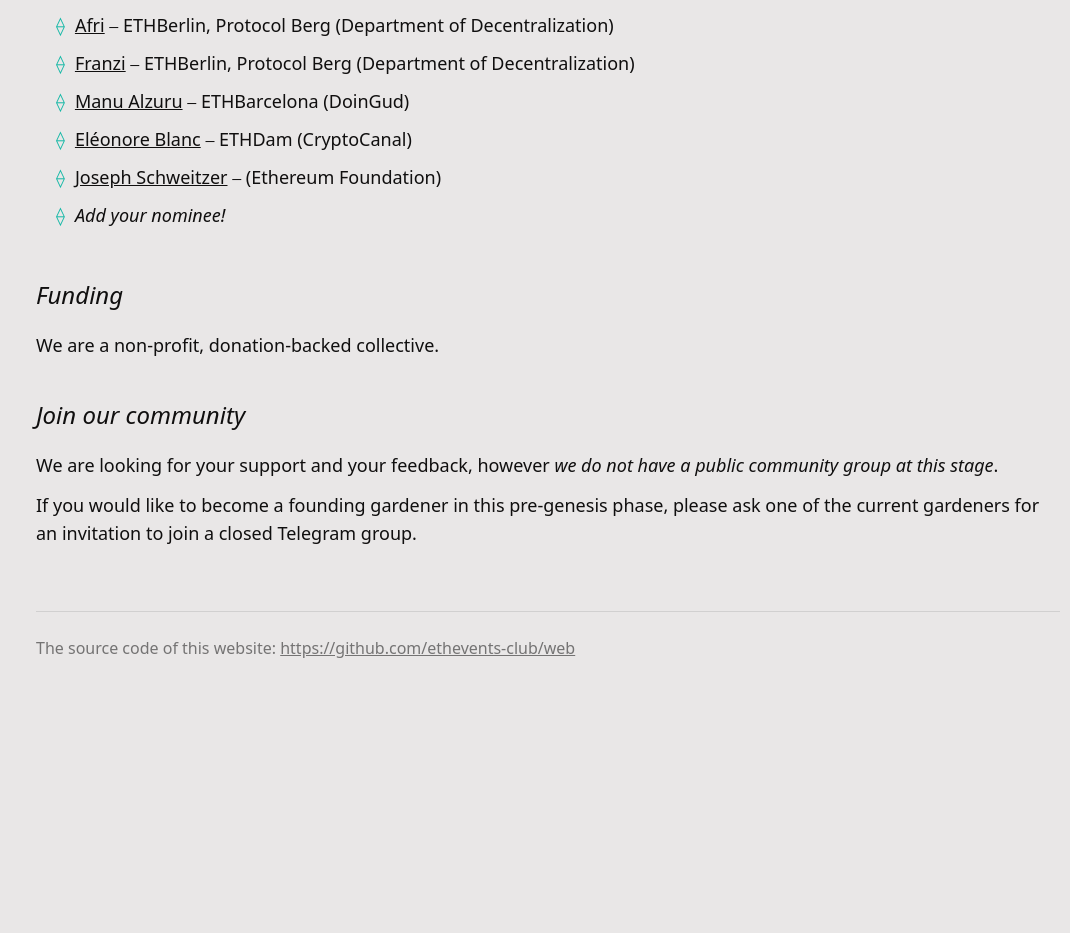
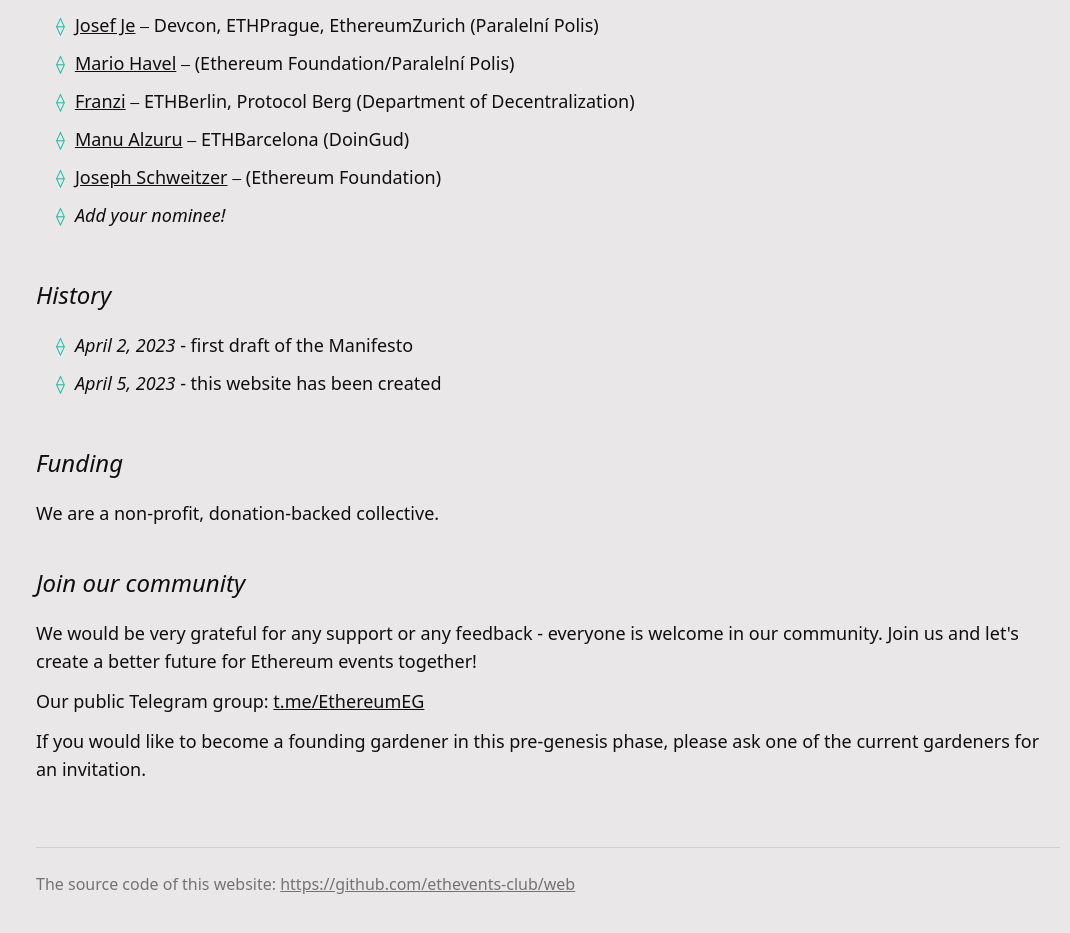
Before and after one commit to ethereumeg/landing-old, a SvelteKit app: page / in a window 1280 px wide. Shown: the part 1401-2334 px from the top of the page, without its empty margins (92-1162 px from the left). Before the commit the page ends 2149 px from the top, so only its background shows below. Built offline with nearby package versions, Linux system fonts and the light colour scheme; a web font is replaced by a local one.

Commit message:
Add public Telegram, History

```diff
--- a/src/routes/+page.svelte
+++ b/src/routes/+page.svelte
@@ -65,6 +65,8 @@
     <div class="text-lg">
       <ul class="list">
         <li><a href="https://twitter.com/treecz">Tree</a> ⎯ ETHBrno (Gwei.cz)</li>
+        <li><a href="https://github.com/q9f">Afri</a> ⎯ ETHBerlin, Protocol Berg (Department of Decentralization)</li>
+        <li><a href="https://twitter.com/blockblanc">Eléonore Blanc</a> ⎯ ETHDam (CryptoCanal)</li>
         <li><a href="https://twitter.com/hyperalchemy">Ceci</a> ⎯ ETHPrague</li>
         <li><a href="https://twitter.com/chrishobcroft">Chris Hobcroft</a></li>
       </ul>
@@ -81,12 +83,18 @@
       <ul class="list">
         <li><a href="https://twitter.com/JosefJ_">Josef Je</a> ⎯ Devcon, ETHPrague, EthereumZurich (Paralelní Polis)</li>
         <li><a href="https://twitter.com/TMIYChao">Mario Havel</a> ⎯ (Ethereum Foundation/Paralelní Polis)</li>
-        <li><a href="https://github.com/q9f">Afri</a> ⎯ ETHBerlin, Protocol Berg (Department of Decentralization)</li>
         <li><a href="https://twitter.com/_franzihei">Franzi</a> ⎯ ETHBerlin, Protocol Berg (Department of Decentralization)</li>
         <li><a href="https://twitter.com/manualzuru">Manu Alzuru</a> ⎯ ETHBarcelona (DoinGud)</li>
-        <li><a href="https://twitter.com/blockblanc">Eléonore Blanc</a> ⎯ ETHDam (CryptoCanal)</li>
         <li><a href="https://twitter.com/JBSchweitzer">Joseph Schweitzer</a> ⎯ (Ethereum Foundation)</li>
         <li><span class="italic">Add your nominee!</span></li>
+      </ul>
+    </div>
+
+    <h2 class="head2">History</h2>
+    <div class="text-lg">
+      <ul class="list">
+        <li><span class="italic">April 2, 2023</span> - first draft of the Manifesto</li>
+        <li><span class="italic">April 5, 2023</span> - this website has been created</li>
       </ul>
     </div>
 
@@ -97,10 +105,13 @@
 
     <h2 class="head2">Join our community</h2>
     <div class="text-lg">
-      We are looking for your support and your feedback, however <span class="italic">we do not have a public community group at this stage</span>.
+      We would be very grateful for any support or any feedback - everyone is welcome in our community. Join us and let's create a better future for Ethereum events together!
     </div>
     <div class="text-lg mt-3">
-      If you would like to become a founding gardener in this pre-genesis phase, please ask one of the current gardeners for an invitation to join a closed Telegram group.
+      Our public Telegram group: <a href="https://t.me/EthereumEG">t.me/EthereumEG</a>
+    </div>
+    <div class="text-lg mt-3">
+      If you would like to become a founding gardener in this pre-genesis phase, please ask one of the current gardeners for an invitation.
     </div>
 
     <div class="mt-16 border border-x-0 border-t-1 border-b-0 pt-6 border-black/10 text-black/50">
```
